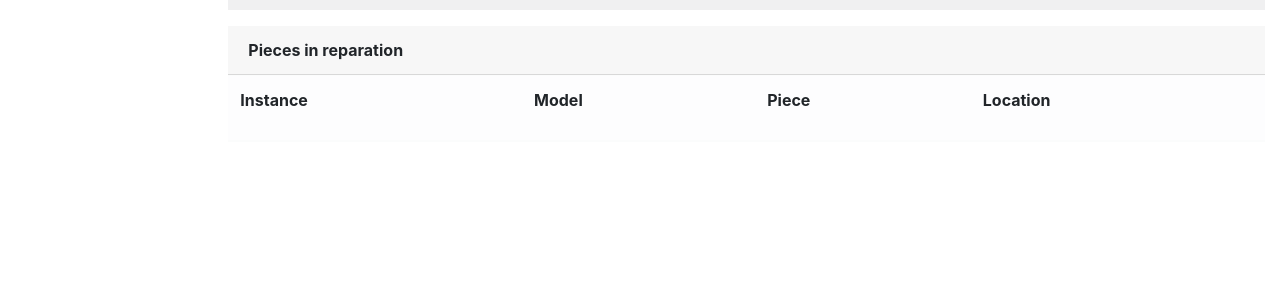
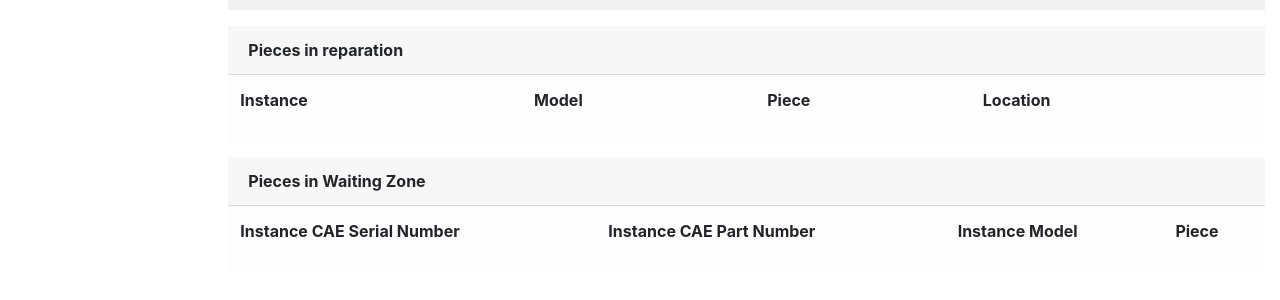
Before and after one commit to eRJe79/SIMS, a Django app: page /dashboard in a window 1280 px wide. Shown: the part 258-558 px from the top of the page. Run offline with Django 3.2, Linux system fonts and the light colour scheme; tables that the repository leaves empty hold one stand-in row (values such as "Sample post"); lists and menus that the app fills with data are empty; parts of the project's set-up code (start-up, migrations or seed data) failed here and were passed over; some libraries are stand-ins or nearby versions.

Commit message:
Modified dashboard page to display instances in waiting zone

```diff
--- a/SIMS/templates/dashboard.html
+++ b/SIMS/templates/dashboard.html
@@ -87,6 +87,31 @@
     {% endfor %}
 </table>
 
+<table class="table table-light table-striped">
+    <div class="card-header">
+    <strong>Pieces in Waiting Zone</strong>
+  	</div>
+    <thead>
+    <tr>
+    <th><p>Instance CAE Serial Number</p></th>
+    <th><p>Instance CAE Part Number</p></th>
+    <th><p>Instance Model</p></th>
+    <th><p>Piece</p></th>
+    </tr>
+    </thead>
+
+    {% for instance in my_piece_instances %}
+    <tr class="datarow">
+        {% if instance.is_in_waiting %}
+            <td>{{ instance}}</td>
+            <td>{{ instance.piece.cae_part_number}}</td>
+            <td>{{ instance.piece.piece_model}}</td>
+            <td>{{ instance.piece }}</td>
+        {% endif %}
+    </tr>
+    {% endfor %}
+</table>
+
 <!--<table class="table table-light table-striped">-->
 <!--    <div class="card-header">-->
 <!--    <strong>FMS 1 Location check</strong>-->
```
